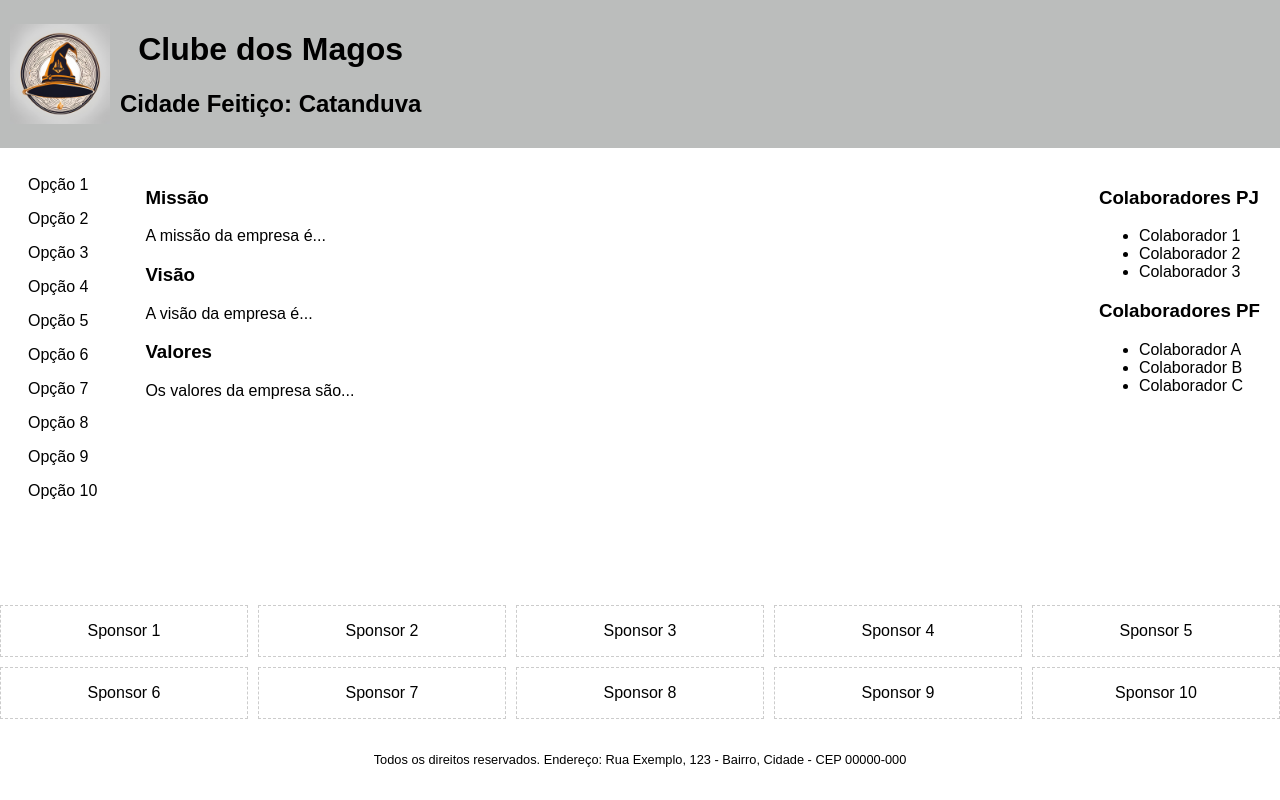
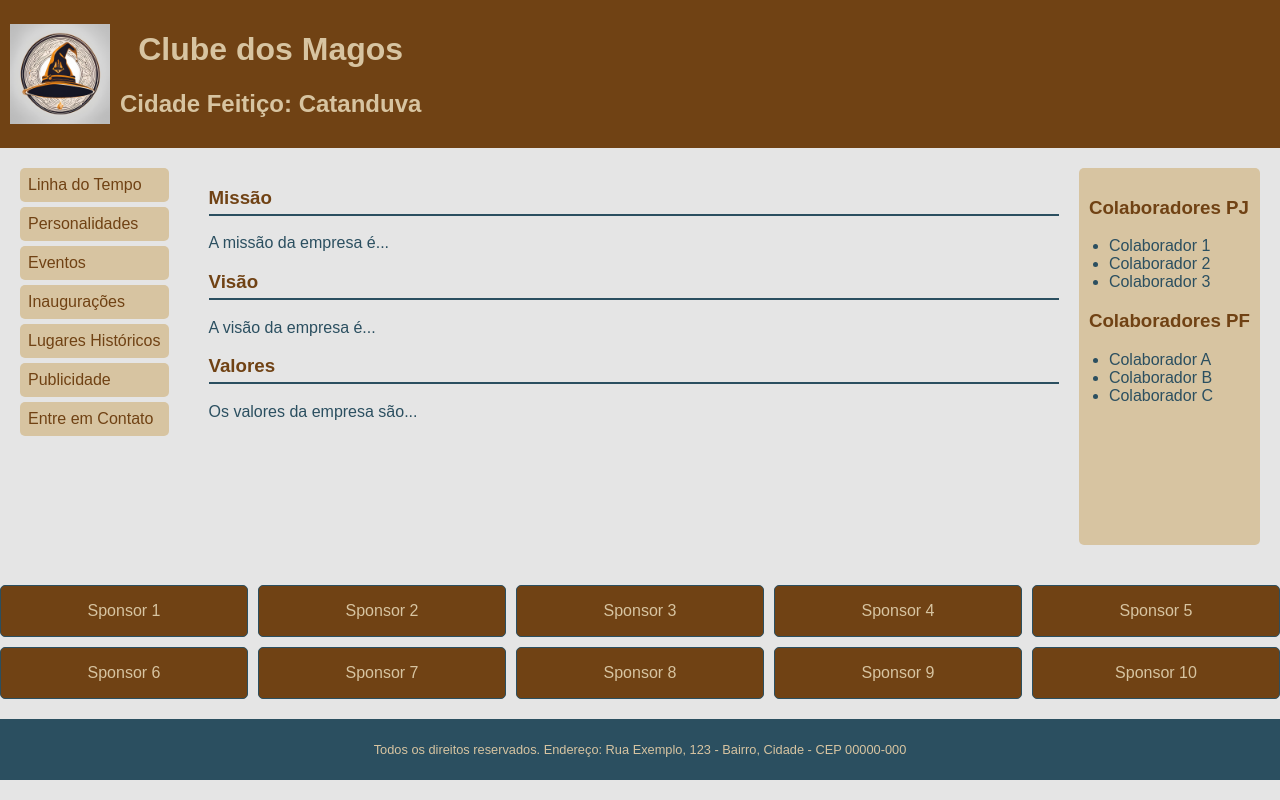
Before and after one commit to AdministradorMago/ClubedosMagos, a plain HTML site: page index.html in a window 1280 px wide. Drawn offline with Linux system fonts and the light colour scheme.

Commit message:
Update index.html

```diff
--- a/index.html
+++ b/index.html
@@ -12,13 +12,16 @@
             display: flex;
             flex-direction: column;
             height: 100vh;
+            background-color: #E5E5E5; /* Neutro */
+            color: #2B4F60; /* Destaque */
         }
         header {
             display: flex;
             align-items: center;
             justify-content: space-between;
-            background-color: #bbbdbc;
+            background-color: #704214; /* Primária */
             padding: 10px;
+            color: #D7C4A1; /* Secundária */
         }
         header img {
             max-width: 100px; /* Ajuste o tamanho do logo */
@@ -31,7 +34,14 @@
         nav a {
             text-decoration: none;
             padding: 8px;
-            color: #000;
+            color: #704214; /* Primária */
+            background-color: #D7C4A1; /* Secundária */
+            border-radius: 5px;
+            margin-bottom: 5px;
+        }
+        nav a:hover {
+            background-color: #8B3E2F; /* Apoio */
+            color: #FFFFFF;
         }
         .container {
             flex: 1;
@@ -43,8 +53,22 @@
             flex: 3;
             margin: 0 20px;
         }
+        .main-content h3 {
+            color: #704214; /* Primária */
+            border-bottom: 2px solid #2B4F60; /* Destaque */
+            padding-bottom: 5px;
+        }
         .collaborators {
             max-width: 200px;
+            background-color: #D7C4A1; /* Secundária */
+            padding: 10px;
+            border-radius: 5px;
+        }
+        .collaborators h3 {
+            color: #704214; /* Primária */
+        }
+        .collaborators ul {
+            padding-left: 20px;
         }
         .sponsors {
             display: grid;
@@ -54,23 +78,30 @@
         }
         .sponsor {
             height: 50px;
-            border: 1px dashed #ccc;
+            background-color: #704214; /* Primária */
+            color: #D7C4A1; /* Secundária */
+            border: 1px solid #2B4F60; /* Destaque */
             display: flex;
             align-items: center;
             justify-content: center;
+            border-radius: 5px;
         }
         footer {
             text-align: center;
             margin: 20px 0;
             font-size: 0.8em;
+            background-color: #2B4F60; /* Destaque */
+            color: #D7C4A1; /* Secundária */
+            padding: 10px;
         }
     </style>
 </head>
 <body>
 
 <header>
-    <div style="display: flex; flex-direction: column; align-items: center; text-align: center;"> 	<div style="display: flex; align-items: center;">
-		<img src="Imagens\clube.png" alt="Logo" style="margin-right: 10px;">
+    <div style="display: flex; flex-direction: column; align-items: center; text-align: center;">
+        <div style="display: flex; align-items: center;">
+            <img src="Imagens/clube.png" alt="Logo" style="margin-right: 10px;">
             <div>
                 <h1>Clube dos Magos</h1>
                 <h2>Cidade Feitiço: Catanduva</h2>
@@ -81,16 +112,13 @@
 
 <div class="container">
     <nav>
-        <a href="#">Opção 1</a>
-        <a href="#">Opção 2</a>
-        <a href="#">Opção 3</a>
-        <a href="#">Opção 4</a>
-        <a href="#">Opção 5</a>
-        <a href="#">Opção 6</a>
-        <a href="#">Opção 7</a>
-        <a href="#">Opção 8</a>
-        <a href="#">Opção 9</a>
-        <a href="#">Opção 10</a>
+        <a href="#">Linha do Tempo</a>
+        <a href="#">Personalidades</a>
+        <a href="#">Eventos</a>
+        <a href="#">Inaugurações</a>
+        <a href="#">Lugares Históricos</a>
+        <a href="#">Publicidade</a>
+        <a href="#">Entre em Contato</a>
     </nav>
     <div class="main-content">
         <h3>Missão</h3>
```
Lines whose indentation alone changed are shown as unchanged.
